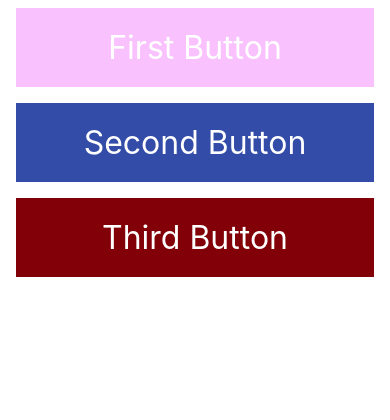
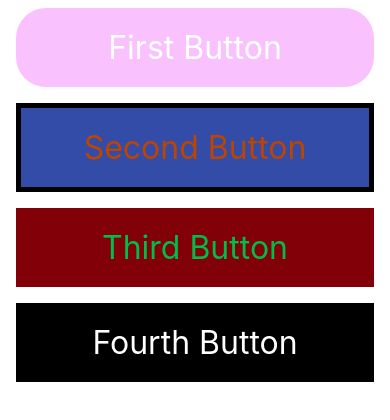
Before and after one commit to Kallory/MobilDevExercise2, a React Native app: screen / in a window 390 px wide. Shown: the top 420 px of the page. Built offline with nearby package versions, Linux system fonts and the light colour scheme.

Commit message:
finishing touches on styles

```diff
--- a/App.js
+++ b/App.js
@@ -28,27 +28,57 @@ const DATA = [
   {
     id: 'button1',
     title: 'First Button',
-    buttonStyle: { backgroundColor: '#f9c2ff' },
+    buttonStyle: {
+      backgroundColor: '#f9c2ff',
+      borderRadius: 30,
+  },
+    textStyle: {
+      color: '#FFFFFF',
+    }
   },
   {
     id: 'button2',
     title: 'Second Button',
-    buttonStyle: { backgroundColor:'#324ca8' },
+    buttonStyle: {
+      backgroundColor:'#324ca8',
+      borderColor: "#000000",
+      borderStyle: "solid",
+      borderWidth: 5
+    },
+    textStyle: {
+      color: '#bd4500',
+    }
   },
   {
     id: 'button3',
     title: 'Third Button',
-    buttonStyle: { backgroundColor:'#820007' },
+    buttonStyle: {
+      backgroundColor:'#820007'
+    },
+    textStyle: {
+      color: '#00bd4b',
+    }
   },
+  {
+    id: 'button4',
+    title: 'Fourth Button',
+    buttonStyle: {
+      backgroundColor: '#000000'
+    },
+    textStyle: {
+      color: '#FFFFFF',
+    }
+  }
 ];
 
-const Item = ({title, buttonStyle}) => (
+const Item = ({title, buttonStyle, textStyle}) => (
   <View>
     {/* <Text style={styles.title}>{title}</Text> */}
     <CustomButton
           title={title}
           onPress={() => Alert.alert(title)}
           buttonStyle={buttonStyle}
+          textStyle={textStyle}
           />
   </View>
 );
@@ -58,7 +88,7 @@ const App = () => {
     <SafeAreaView style={styles.container}>
       <FlatList
         data={DATA}
-        renderItem={({item}) => <Item title={item.title} buttonStyle={item.buttonStyle} />}
+        renderItem={({item}) => <Item title={item.title} buttonStyle={item.buttonStyle} textStyle={item.textStyle}/>}
         keyExtractor={item => item.id}
       />
 
@@ -84,7 +114,6 @@ const styles = StyleSheet.create({
   },
   buttonText : {
     fontSize: 32,
-    color: '#FFFFFF',
     textAlign: 'center',
   },
   title: {
```
